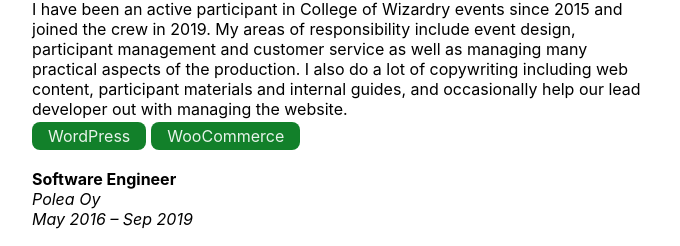
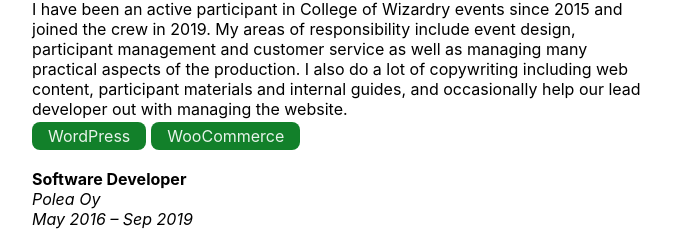
Before and after one commit to Raichan/Portfolio, a React (Create React App) app: page / in a window 1280 px wide. Shown: the part 1479-1725 px from the top of the page, without its empty margins (298-978 px from the left). Built offline with nearby package versions, Linux system fonts and the light colour scheme; no server answers.

Commit message:
text fix

```diff
--- a/src/components/AboutMe/index.js
+++ b/src/components/AboutMe/index.js
@@ -60,7 +60,7 @@ class AboutMe extends Component {
             </p>
           </div>
           <div>
-            <p><b>Software Engineer</b><br/>
+            <p><b>Software Developer</b><br/>
             <i>Polea Oy<br/>
             May 2016 – Sep 2019</i></p>
             <p>I worked as a full stack developer improving the enterprise resource planning software Haulbag and the customizable webshops connected to it. My job was mainly developing the software according to the customers’ needs, and as the only employee in the company I was in charge of many different areas. I also implemented integrations to several other systems. My master’s thesis focused on building a website for one of our customers and how the interfaces of Haulbag and WordPress can be used together to synchronize data between the systems and improve the site's performance.<br/>
```
